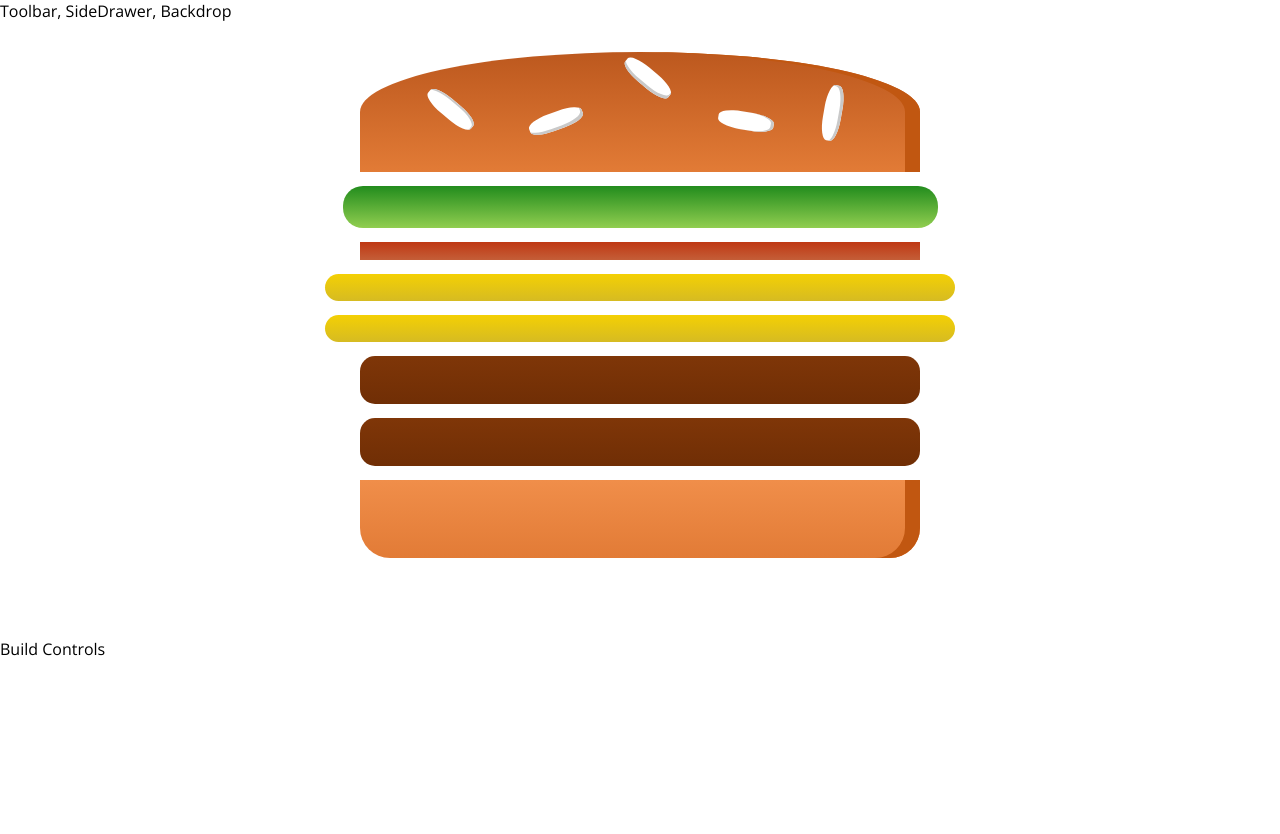
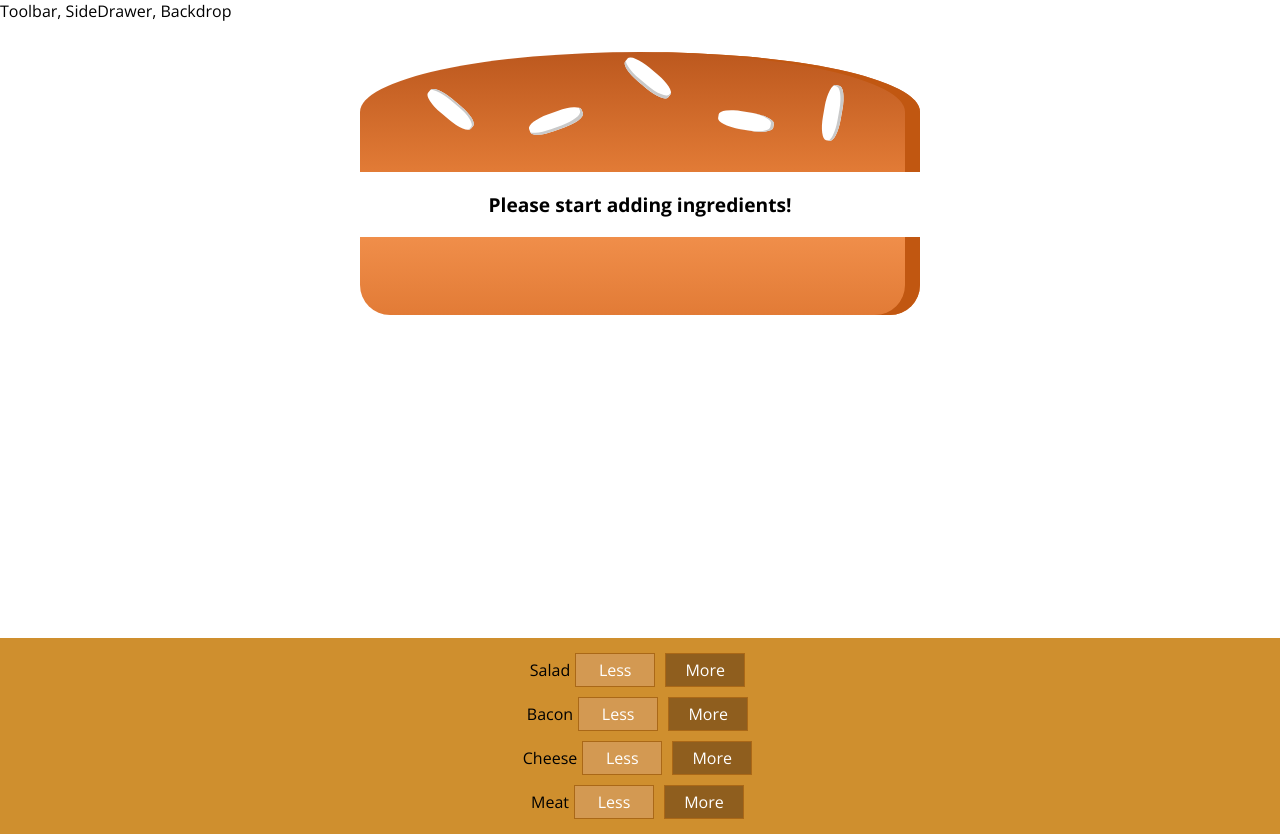
Before and after one commit to parth1320/burger_builder, a React app: page / in a window 1280 px wide. Before the commit the page ends 800 px from the top, so only its background shows below. Built offline with nearby package versions, Linux system fonts and the light colour scheme.

Commit message:
Build Control

```diff
--- /dev/null
+++ b/src/components/Burger/BuildControls/BuildControl/BuildControl.css
@@ -0,0 +1,58 @@
+.BuildControl {
+  display: flex;
+  justify-content: space-between;
+  align-items: center;
+  margin: 5px 0;
+}
+
+.BuildControl button {
+  display: block;
+  font: inherit;
+  padding: 5px;
+  margin: 0 5px;
+  width: 80px;
+  border: 1px solid #aa6817;
+  cursor: pointer;
+  outline: none;
+}
+
+.BuildControl button:disabled {
+  background-color: #ac9980;
+  border: 1px solid #7e7365;
+  color: #ccc;
+  cursor: default;
+}
+
+.BuildControl button:hover:disabled {
+  background-color: #ac9980;
+  color: #ccc;
+  cursor: not-allowed;
+}
+
+.Label {
+  padding: 10px;
+  font-weight: bold;
+  width: 80px;
+}
+
+.BuildControl .Less {
+  background-color: #d39952;
+  color: white;
+}
+
+.BuildControl .More {
+  background-color: #8f5e1e;
+  color: white;
+}
+
+.BuildControl .Less:hover,
+.BuildControl .Less:active {
+  background-color: #daa972;
+  color: white;
+}
+
+.BuildControl .More:hover,
+.BuildControl .More:active {
+  background-color: #99703f;
+  color: white;
+}
--- /dev/null
+++ b/src/components/Burger/BuildControls/BuildControl/BuildControl.js
@@ -0,0 +1,13 @@
+import React from "react";
+
+import classes from "./BuildControl.css";
+
+const buildControl = (props) => (
+  <div className={classes.BuildControl}>
+    <div className={classes.Lable}>{props.lable}</div>
+    <button className={classes.Less}>Less</button>
+    <button className={classes.More}>More</button>
+  </div>
+);
+
+export default buildControl;
--- /dev/null
+++ b/src/components/Burger/BuildControls/BuildControls.css
@@ -0,0 +1,10 @@
+.BuildControls {
+  width: 100%;
+  background-color: #cf8f2e;
+  display: flex;
+  flex-flow: column;
+  align-items: center;
+  box-shadow: 0 2px 1px #ccc;
+  margin: auto;
+  padding: 10px 0;
+}
--- /dev/null
+++ b/src/components/Burger/BuildControls/BuildControls.js
@@ -0,0 +1,21 @@
+import React from "react";
+
+import classes from "./BuildControls.css";
+import BuildControl from "./BuildControl/BuildControl";
+
+const controls = [
+  { lable: "Salad", type: "salad" },
+  { lable: "Bacon", type: "bacon" },
+  { lable: "Cheese", type: "cheese" },
+  { lable: "Meat", type: "meat" },
+];
+
+const buildControls = (props) => (
+  <div className={classes.BuildControls}>
+    {controls.map((ctrl) => (
+      <BuildControl key={ctrl.lable} lable={ctrl.lable} />
+    ))}
+  </div>
+);
+
+export default buildControls;
--- a/src/components/Burger/Burger.js
+++ b/src/components/Burger/Burger.js
@@ -4,11 +4,19 @@
 import BurgerIngredient from "./BurgerIngredient/BurgerIngredient";
 
 const burger = (props) => {
-  const transformIndredient = Object.keys(props.ingredients).map((igKey) => {
-    return [...Array(props.ingredients[igKey])].map((_, i) => {
-      return <BurgerIngredient key={igKey + i} type={igKey} />;
-    });
-  });
+  let transformIndredient = Object.keys(props.ingredients)
+    .map((igKey) => {
+      return [...Array(props.ingredients[igKey])].map((_, i) => {
+        return <BurgerIngredient key={igKey + i} type={igKey} />;
+      });
+    })
+    .reduce((arr, el) => {
+      return arr.concat(el);
+    }, []);
+
+  if (transformIndredient.length === 0) {
+    transformIndredient = <p>Please start adding ingredients!</p>;
+  }
   return (
     <div className={classes.Burger}>
       <BurgerIngredient type="bread-top" />
--- a/src/containers/BurgerBuilder/BurgerBuilder.js
+++ b/src/containers/BurgerBuilder/BurgerBuilder.js
@@ -2,14 +2,15 @@
 
 import Aux from "../../hoc/Hoc";
 import Burger from "../../components/Burger/Burger";
+import BuildControls from "../../components/Burger/BuildControls/BuildControls";
 
 class BurgerBuilder extends Component {
   state = {
     ingredients: {
-      salad: 1,
-      bacon: 1,
-      cheese: 2,
-      meat: 2,
+      salad: 0,
+      bacon: 0,
+      cheese: 0,
+      meat: 0,
     },
   };
 
@@ -17,7 +18,7 @@
     return (
       <Aux>
         <Burger ingredients={this.state.ingredients} />
-        <div>Build Controls</div>
+        <BuildControls />
       </Aux>
     );
   }
```
